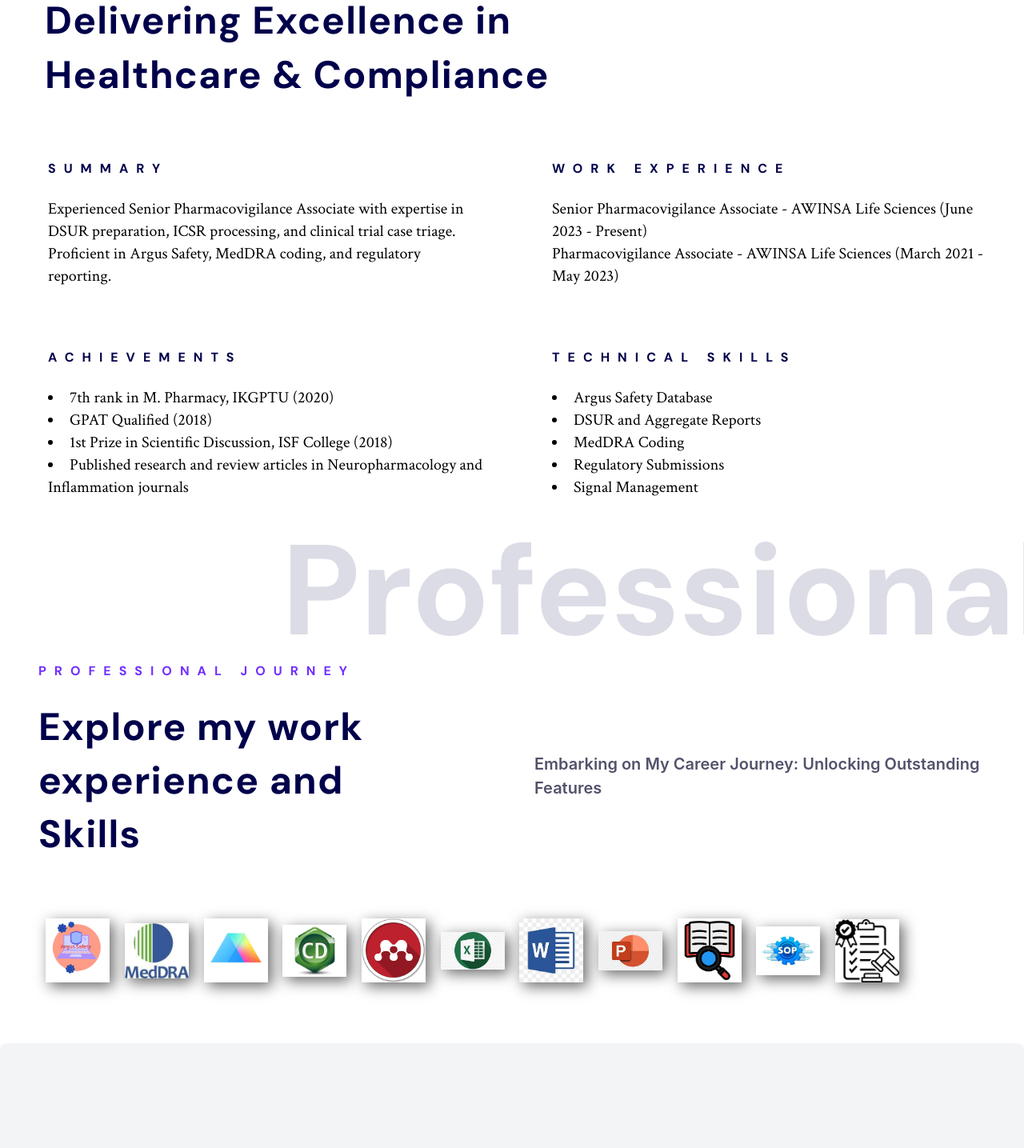
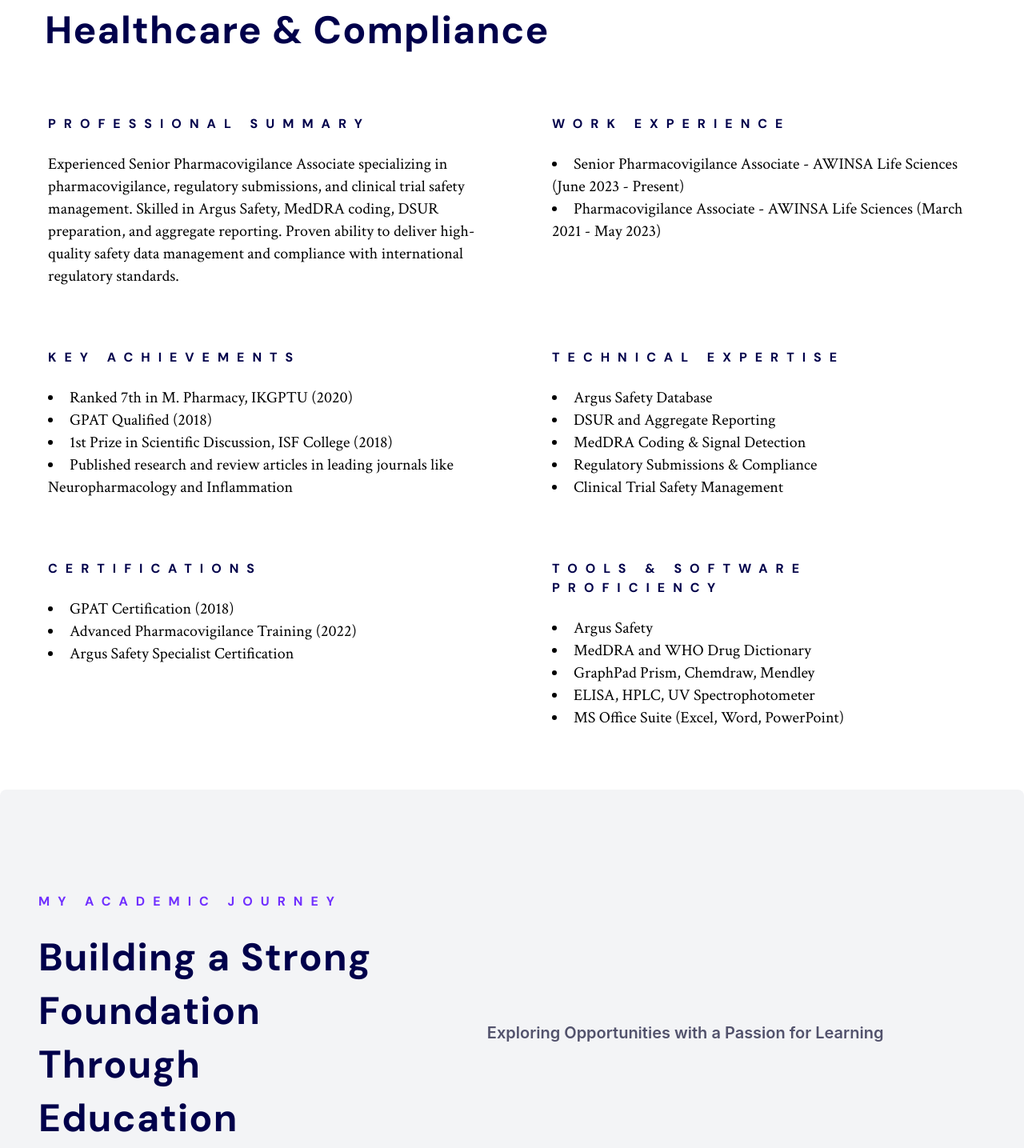
Before and after one commit to Akansh813/portfolio, a React (Create React App) app: page / in a window 1280 px wide. Shown: the part 1354-2789 px from the top of the page at 80% size. Built offline with nearby package versions, Linux system fonts and the light colour scheme; a web font is replaced by a local one.

Commit message:
pushed changes

```diff
--- a/src/App.jsx
+++ b/src/App.jsx
@@ -1,7 +1,7 @@
-import React , {useState , useEffect} from "react";
+import React, { useState, useEffect } from "react";
 import Navbar from "./Components/Navbar";
 import { scroller } from "react-scroll";
-import  logo  from "./assets/images/logo/logo2.png";
+import logo from "./assets/images/logo/logo2.png";
 import { Links } from "./Constants";
 import { CgMenuLeft } from "react-icons/cg";
 import { menuLinks } from "./Constants";
@@ -14,6 +14,7 @@ import QualityHeader from "./Components/QualityHeader";
 import WorkExperience from "./Components/WorkExperience";
 import Projects from "./Components/Projects";
 import { ToastContainer } from "react-toastify";
+import Education from "./Components/Education";
 
 const AlterMessage = () => {
 
@@ -78,21 +79,19 @@ const AlterMessage = () => {
                     className="mr-8"
                     onClick={() => handleClick(nav.url)}
                   >
-                <div className="text-[20px] md:block hidden cursor-pointer">
+                    <div className="text-[20px] cursor-pointer">
+                      {/* Remove md:block hidden, so the icons are visible on all screen sizes */}
                       <i className={nav.icon}></i>
                     </div>
                   </li>
-
                 ))}
-
-
               </ul>
             </div>
 
+
             {/* Menu Toggle Button */}
             <div
-          className={`menu cursor-pointer flex justify-end right-0 text-2xl bg-[#000000] rounded-[60%] ${
-            isMenuOpen ? "menu-open" : ""
+              className={`menu cursor-pointer flex justify-end right-0 text-2xl bg-[#000000] rounded-[60%] ${isMenuOpen ? "menu-open" : ""
                 }`}
               onClick={handleMenuToggle}
             >
@@ -150,21 +149,25 @@ const AlterMessage = () => {
         <div className="w-full bg-white" id="AboutSection">
           <AboutSection />
         </div>
+        <div className="w-full bg-[rgb(255,255,255)] " id="Education">
+          <Education />
+        </div>
+
         <div className="z-0 BannerFlexed">
           <h1 className=" text-[10rem]  font-extrabold absolute text-[#00004823] pl-[2rem] xl:pl-[22rem] md:pl-[8rem] hidden md:block -mt-[5rem] scrolling-text">Professional Journey</h1>
         </div>
         <div className="w-full bg-[rgb(255,255,255)] " id="SkillsSection">
-        <WorkExperience/>
+          <WorkExperience />
         </div>
         <div className="w-full bg-[rgb(255,255,255)] " id="ProjectsSection">
-        <Projects/>
+          <Projects />
         </div>
 
 
 
         <div>
-          <ToastContainer/>
-        <OpenModalConstant/>
+          <ToastContainer />
+          <OpenModalConstant />
         </div>
       </div>
     </div>
--- a/src/Components/AboutSection.jsx
+++ b/src/Components/AboutSection.jsx
@@ -1,7 +1,6 @@
 import React from "react";
-import { AboutSEC } from "./Contentdata";
+import { styles } from "../style";
 import "../assets/Css/fonts.css";
-import { styles } from "../style";
 
 const About = () => {
   return (
@@ -38,63 +37,103 @@ const About = () => {
             </div>
           </div>
         </div>
+
         <div className="w-[95vw] mt-0 p-3 md:flex main-box">
           <div className="mission md:mr-16 md:w-1/2 ml-0 m-[1rem]">
             <h1
               className={`text-[16px] mb-4 font-semibold uppercase ${styles.logoFlexRemastered}`}
             >
-              Summary
+              Professional Summary
             </h1>
             <p className="xl:text-xl font-extralight lg:text-lg text-[1rem] para-text w-full">
-              Experienced Senior Pharmacovigilance Associate with expertise in
-              DSUR preparation, ICSR processing, and clinical trial case
-              triage. Proficient in Argus Safety, MedDRA coding, and regulatory
-              reporting.
+              Experienced Senior Pharmacovigilance Associate specializing in
+              pharmacovigilance, regulatory submissions, and clinical trial
+              safety management. Skilled in Argus Safety, MedDRA coding,
+              DSUR preparation, and aggregate reporting. Proven ability to
+              deliver high-quality safety data management and compliance
+              with international regulatory standards.
             </p>
           </div>
+
           <div className="mission md:w-1/2 md:ml-5 ml-0 m-[1rem]">
             <h1
               className={`text-[16px] mb-4 font-semibold uppercase ${styles.logoFlexRemastered}`}
             >
               Work Experience
             </h1>
-            <p className="xl:text-xl font-extralight lg:text-lg text-[1rem] para-text w-full">
-              <strong>Senior Pharmacovigilance Associate</strong> - AWINSA Life
-              Sciences (June 2023 - Present) <br />
-              <strong>Pharmacovigilance Associate</strong> - AWINSA Life
-              Sciences (March 2021 - May 2023)
-            </p>
+            <ul className="xl:text-xl font-extralight lg:text-lg text-[1rem] para-text w-full list-disc list-inside">
+              <li>
+                <strong>Senior Pharmacovigilance Associate</strong> - AWINSA
+                Life Sciences (June 2023 - Present)
+              </li>
+              <li>
+                <strong>Pharmacovigilance Associate</strong> - AWINSA Life
+                Sciences (March 2021 - May 2023)
+              </li>
+            </ul>
           </div>
         </div>
+
         <div className="w-[95vw] mt-5 p-3 md:flex main-box">
           <div className="mission md:mr-16 md:w-1/2 ml-0 m-[1rem]">
             <h1
               className={`text-[16px] mb-4 font-semibold uppercase ${styles.logoFlexRemastered}`}
             >
-              Achievements
+              Key Achievements
             </h1>
             <ul className="xl:text-xl font-extralight lg:text-lg text-[1rem] para-text w-full list-disc list-inside">
-              <li>7th rank in M. Pharmacy, IKGPTU (2020)</li>
+              <li>Ranked 7th in M. Pharmacy, IKGPTU (2020)</li>
               <li>GPAT Qualified (2018)</li>
               <li>1st Prize in Scientific Discussion, ISF College (2018)</li>
               <li>
-                Published research and review articles in Neuropharmacology and
-                Inflammation journals
+                Published research and review articles in leading journals like
+                Neuropharmacology and Inflammation
               </li>
             </ul>
           </div>
+
           <div className="mission md:w-1/2 md:ml-5 ml-0 m-[1rem]">
             <h1
               className={`text-[16px] mb-4 font-semibold uppercase ${styles.logoFlexRemastered}`}
             >
-              Technical Skills
+              Technical Expertise
             </h1>
             <ul className="xl:text-xl font-extralight lg:text-lg text-[1rem] para-text w-full list-disc list-inside">
               <li>Argus Safety Database</li>
-              <li>DSUR and Aggregate Reports</li>
-              <li>MedDRA Coding</li>
-              <li>Regulatory Submissions</li>
-              <li>Signal Management</li>
+              <li>DSUR and Aggregate Reporting</li>
+              <li>MedDRA Coding & Signal Detection</li>
+              <li>Regulatory Submissions & Compliance</li>
+              <li>Clinical Trial Safety Management</li>
+            </ul>
+          </div>
+        </div>
+
+        <div className="w-[95vw] mt-5 p-3 md:flex main-box">
+          <div className="mission md:mr-16 md:w-1/2 ml-0 m-[1rem]">
+            <h1
+              className={`text-[16px] mb-4 font-semibold uppercase ${styles.logoFlexRemastered}`}
+            >
+              Certifications
+            </h1>
+            <ul className="xl:text-xl font-extralight lg:text-lg text-[1rem] para-text w-full list-disc list-inside">
+              <li>GPAT Certification (2018)</li>
+              <li>Advanced Pharmacovigilance Training (2022)</li>
+              <li>Argus Safety Specialist Certification</li>
+            </ul>
+          </div>
+
+          <div className="mission md:w-1/2 md:ml-5 ml-0 m-[1rem]">
+            <h1
+              className={`text-[16px] mb-4 font-semibold uppercase ${styles.logoFlexRemastered}`}
+            >
+              Tools & Software Proficiency
+            </h1>
+            <ul className="xl:text-xl font-extralight lg:text-lg text-[1rem] para-text w-full list-disc list-inside">
+              <li>Argus Safety</li>
+              <li>MedDRA and WHO Drug Dictionary</li>
+              <li>GraphPad Prism, Chemdraw, Mendley</li>
+              <li>ELISA, HPLC, UV Spectrophotometer</li>
+              <li>MS Office Suite (Excel, Word, PowerPoint)</li>
             </ul>
           </div>
         </div>
--- /dev/null
+++ b/src/Components/Education.jsx
@@ -0,0 +1,98 @@
+import React from "react";
+import { styles } from "../style";
+import "../assets/Css/fonts.css";
+import { FaGraduationCap, FaBook, FaClipboardList } from "react-icons/fa";
+
+const Education = () => {
+  return (
+    <div className="w-full p-6 rounded-lg md:flex-row md:p-12 bg-gray-100">
+      {/* Header Section */}
+      <div className="w-[90%] md:flex pt-2 md:pt-[5rem]">
+        <div className="w-full md:w-1/2">
+          <h1
+            className={`text-[16px] mb-4 font-semibold uppercase ${styles.logoFlex}`}
+          >
+            My Academic Journey
+          </h1>
+          <div className="textWrap w-[80%]">
+            <h1 className="text-[2rem] font-semibold workFlexed md:text-3xl lg:text-5xl xl:text-[3rem] text-[#00004B] mb-9 md:mb-15 tracking-wide lg:leading-[4rem] xl:leading-[4.2rem] md:leading-[3rem]">
+              Building a Strong Foundation Through Education
+            </h1>
+          </div>
+        </div>
+        <div className="flex md:w-1/2 w-full items-center md:text-[20px] text-[14px] font-semibold text-[#52526C]">
+          <p className="float-right ml-0 md:ml-7">
+            Exploring Opportunities with a Passion for Learning
+          </p>
+        </div>
+      </div>
+
+      {/* Education Section */}
+      <div className="mt-8">
+        <h2 className="text-[1.5rem] font-bold text-[#00004B] mb-4">
+          Professional Qualification
+        </h2>
+        <div className="grid grid-cols-1 md:grid-cols-2 gap-6">
+          <div className="p-6 bg-white rounded-lg shadow-lg">
+            <div className="flex items-center mb-2">
+              <FaGraduationCap className="text-[#00004B] mr-2" />
+              <h3 className="font-bold text-lg text-[#00004B]">
+                ISF College of Pharmacy (2018-2020)
+              </h3>
+            </div>
+            <p className="text-[#52526C] mt-2">
+              M.Pharmacy in Pharmacology (Neuropharmacology Division) with a
+              CGPA of <strong>8.62</strong>.
+            </p>
+          </div>
+          <div className="p-6 bg-white rounded-lg shadow-lg">
+            <div className="flex items-center mb-2">
+              <FaGraduationCap className="text-[#00004B] mr-2" />
+              <h3 className="font-bold text-lg text-[#00004B]">
+                Kurukshetra University, Kurukshetra (2015-2018)
+              </h3>
+            </div>
+            <p className="text-[#52526C] mt-2">
+              B.Pharmacy from the Institute of Pharmaceutical Sciences with
+              <strong> First Division</strong>.
+            </p>
+          </div>
+          <div className="p-6 bg-white rounded-lg shadow-lg">
+            <div className="flex items-center mb-2">
+              <FaGraduationCap className="text-[#00004B] mr-2" />
+              <h3 className="font-bold text-lg text-[#00004B]">
+                R.K.S.D College of Pharmacy (2013-2015)
+              </h3>
+            </div>
+            <p className="text-[#52526C] mt-2">
+              D.Pharmacy with <strong>First Division</strong>.
+            </p>
+          </div>
+        </div>
+      </div>
+
+
+
+      {/* Thesis Section */}
+      <div className="mt-12">
+        <h2 className="text-[1.5rem] font-bold text-[#00004B] mb-4">
+          M.Pharmacy Thesis
+        </h2>
+        <div className="p-6 bg-white rounded-lg shadow-lg">
+          <div className="flex items-center mb-2">
+            <FaBook className="text-[#00004B] mr-2" />
+            <h3 className="font-bold text-lg text-[#00004B]">
+              Thesis Title
+            </h3>
+          </div>
+          <p className="text-[#52526C] mt-2">
+            "Pharmacological evaluation of Embelin in Benzo[a]pyrene induced
+            experimental model of cognitive and memory impairment in mice."
+          </p>
+        </div>
+      </div>
+    </div>
+  );
+};
+
+export default Education;
--- a/src/Components/MainHeader.jsx
+++ b/src/Components/MainHeader.jsx
@@ -1,9 +1,10 @@
-import React ,{useState, useEffect} from "react";
+import React, { useState, useEffect } from "react";
 import { about } from "../assets";
 import { styles } from "../style";
 import { Header } from "./Contentdata";
 import "../assets/Css/fonts.css";
-import  satwik  from "../assets/images/satwik.jpg";
+import satwik from "../assets/images/satwik.jpg";
+
 const MainHeader = () => {
   const [isScrolled, setScrolled] = useState(false);
   useEffect(() => {
@@ -39,7 +40,7 @@ const MainHeader = () => {
         >
           {Header.HeaderTitle}
         </h1>
-        <a href="/akanshh.pdf" download="Akansh_Goel_Resume.pdf">
+        <a href="https://drive.google.com/drive/folders/1Slx4K3VIA42AoAh7CBwLRvsv35ldidsC" target="_blank" download="Akansh_Goel_Resume.pdf">
           <button className={`${styles.ButtonLeft} ${ButtnonWrittenClass} cursor-pointer relative z-10 button-container-1 mb-[4rem] btn btn-1`}>
             Download Resume
             <i className="fa-solid fa-caret-right float-right text-[20px] pr-5"></i>
@@ -49,7 +50,7 @@ const MainHeader = () => {
       </div>
 
       <div className={`${AboutImageClass}`}>
-        <img  src={satwik} width={1500} className="md:w-[100rem] ImageContained" alt="my" />
+        <img src={satwik} width={1500} className="md:w-[100rem] ImageContained" alt="my" />
       </div>
     </div>
   );
--- a/src/Components/Projects.jsx
+++ b/src/Components/Projects.jsx
@@ -40,24 +40,23 @@ const Projects = () => {
       <p className="text-[#52526C] mt-2">
         "Pharmacological evaluation of Embelin in Benzo[α]pyrene induced
         experimental model of cognitive and memory impairment in mice."
-              Communicated in <strong>Neuropharmacology</strong>; Journal of Elsevier; 2020;
-              Impact factor: 4.431 (under review).
+        Communicated in <strong>Current Research in Neurobiology</strong>;
+        2024; Impact factor: 6.267 (Published).
       </p>
     </div>
     <div className="p-6 bg-white rounded-lg shadow-lg">
       <h3 className="font-bold text-lg text-[#00004B]">Review Article</h3>
       <p className="text-[#52526C] mt-2">
-              "Emerging approaches for the treatment of Alzheimer disease:
-              Targeting NF-κB pathway." Communicated in <strong>Inflammation</strong>;
-              Journal of Springer; 2020; Impact factor: 3.212 (under review).
+        "Emerging approaches for the treatment of Alzheimer disease: Targeting NF-κB pathway."
+        Communicated in <strong>Inflammation</strong>; Journal of Springer;
+        2020; Impact factor: 3.212 (under review).
       </p>
     </div>
     <div className="p-6 bg-white rounded-lg shadow-lg">
       <h3 className="font-bold text-lg text-[#00004B]">Book Chapter</h3>
       <p className="text-[#52526C] mt-2">
-              "Digestive system" in Textbook of "Human Anatomy and Physiology-II"
-              of B Pharmacy II semester as per new PCI syllabus.
-              (ISBN: 977-883-946-8435).
+        "Digestive system" in Textbook of "Human Anatomy and Physiology-II" of B Pharmacy II
+        semester as per new PCI syllabus. (ISBN: 977-883-946-8435).
       </p>
     </div>
   </div>
@@ -119,7 +118,36 @@ const Projects = () => {
     </div>
   </div>
 </div>
+
+{/* Internship Experience Section */}
+<div className="mt-12">
+  <h2 className="text-[1.5rem] font-bold text-[#00004B] mb-4">
+    Internship Experience
+  </h2>
+  <div className="grid grid-cols-1 md:grid-cols-2 lg:grid-cols-3 gap-6">
+    <div className="p-6 bg-white rounded-lg shadow-lg">
+      <h3 className="font-bold text-lg text-[#00004B]">
+        Diploma Training
+      </h3>
+      <p className="text-[#52526C] mt-2">
+        Civil Hospital, Kaithal (03-Jun-2015 to 02-Sep-2015) <br />
+        First Aid treatment, drug dispensing, patient counseling, injections, etc.
+      </p>
     </div>
+    <div className="p-6 bg-white rounded-lg shadow-lg">
+      <h3 className="font-bold text-lg text-[#00004B]">
+        Pharmacist
+      </h3>
+      <p className="text-[#52526C] mt-2">
+        Bedi Medicose, Kaithal (08-Jan-2014 to 25-Apr-2014) <br />
+        Involved in drug dispensing, patient consultations, and assisting in the pharmacy operations.
+      </p>
+    </div>
+  </div>
+</div>
+
+      </div>
+
   );
 };
 
--- a/src/Constants/index.js
+++ b/src/Constants/index.js
@@ -13,12 +13,12 @@ import  RegulatorySubmissionIcon  from "../assets/images/icons/RegulatorySubmiss
 export const Links = [
 
   {
+    id: "2",
+    title: "Email",
+    icon: "fa-solid fa-envelope", // Email icon
+    url: "mailto:akanshgoel619@gmail.com", // Redirects to email client
+  },
 
-    id: "2",
-    title: "Instagram",
-    icon: "fa-brands fa-instagram",
-    url: "https://www.instagram.com/akansh_goel619?igsh=YnVicGlmbXp6bG1l",
-  },
   {
     id: "3",
     title: "LinkedIn",
@@ -55,12 +55,17 @@ export const menuLinks = [
   {
     id: "1",
     title: "Home",
-    toggle: "Home-Section",
+    toggle: "/",
   },
   {
     id: "2",
     title: "About Me",
     toggle: "#AboutSection",
+  },
+  {
+    id: "5",
+    title: "Education",
+    toggle: "#Education",
   },
   {
     id: "3",
@@ -79,26 +84,29 @@ export const menuLinks = [
 ];
 
 export const qualities = [
-  { id: "01.", title: "Attention to Detail", skill: "Accurate Documentation & Archiving" },
-  { id: "02.", title: "Regulatory Expertise", skill: "Compliance & Reporting" },
-  { id: "03.", title: "Team Training & Leadership", skill: "Guidance & Knowledge Sharing" },
-  { id: "04.", title: "Technical Proficiency", skill: "Argus Safety & MedDRA Coding" },
+  { id: "01.", title: "ICSR Case Processing", skill: "" },
+  { id: "02.", title: "Aggregate Reports", skill: "" },
+  { id: "03.", title: "Regulatory Submissions", skill: "" },
+  { id: "04.", title: "Literature Monitoring", skill: "" },
 ];
 
+
 export const skills1 = [
-  { name: "DSUR Preparation", percentage: "90%" },
+  { name: "Argus Safety & Data Management", percentage: "90%" },
+  { name: "MS Office Suite (Excel, Word, PowerPoint)", percentage: "88%" },
+  { name: "GraphPad Prism, ChemDraw, Mendeley", percentage: "85%" },
   { name: "Signal Management", percentage: "85%" },
-  { name: "Regulatory Submissions", percentage: "80%" },
-  { name: "Reconciliation Activities", percentage: "75%" },
-  { name: "ICSR Case Processing (Argus Safety)", percentage: "88%" },
+  { name: "DSUR Preparation", percentage: "80%" },
 ];
 
 export const skills2 = [
-  { name: "MedDRA Coding", percentage: "80%" },
-  { name: "Follow-up Query Management", percentage: "75%" },
-  { name: "Literature Monitoring", percentage: "70%" },
-  { name: "Training & Team Management", percentage: "85%" },
+  { name: "MedDRA Coding", percentage: "85%" },
+  { name: "Instrumentation Mastery (ELISA, HPLC, UV Spectrophotometer)", percentage: "80%" },
+  { name: "Training & Team Management", percentage: "80%" },
+  { name: "Literature Monitoring", percentage: "75%" },
+  { name: "Follow-up Query Management", percentage: "70%" },
 ];
+
 
 export const technologyIconsFixed = [
   {
```
Lines whose indentation alone changed are shown as unchanged.
